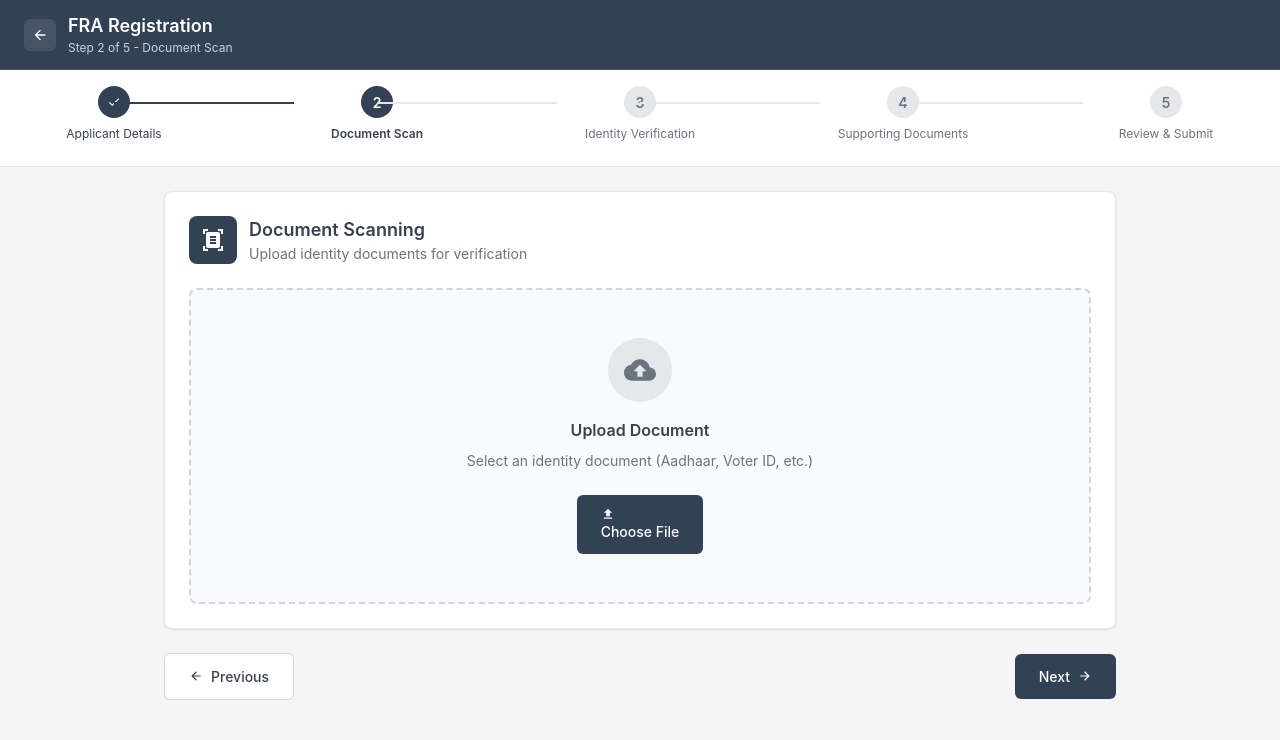
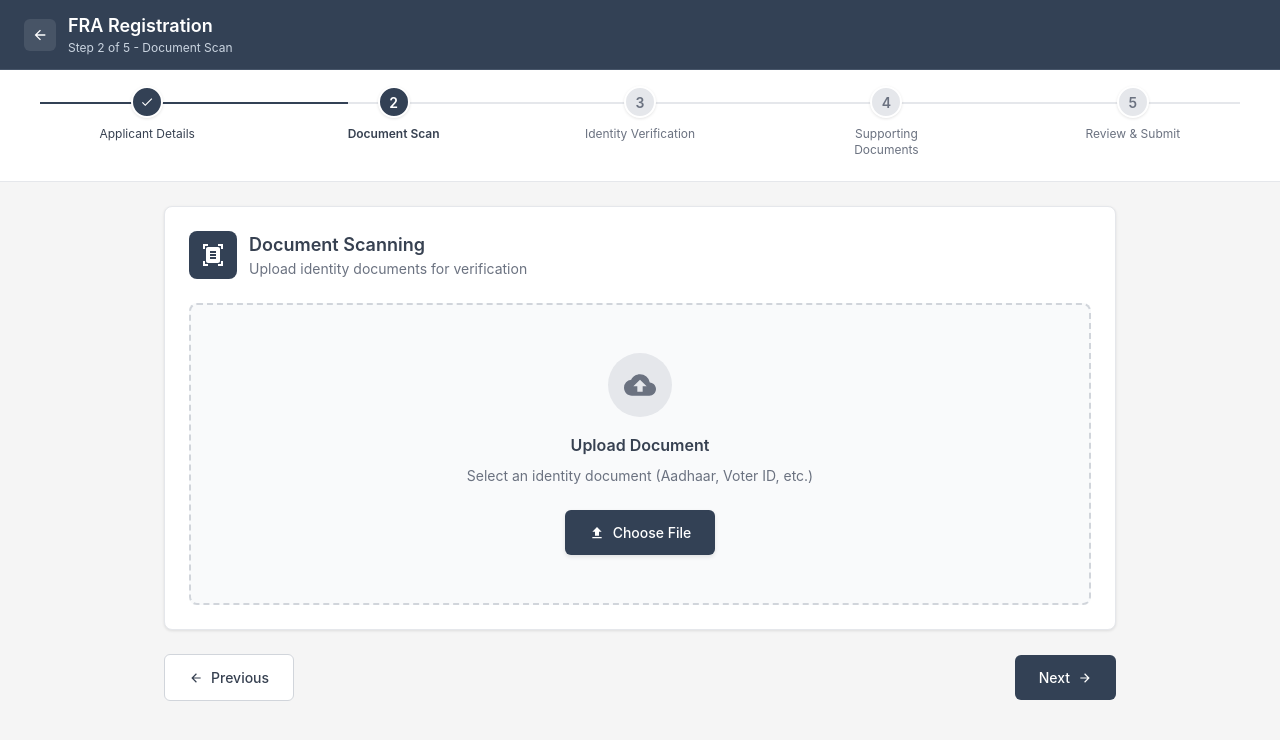
Before and after one commit to Abhaysoft-inc/sih-mvp, a Next.js app: page /register/new in a window 1280 px wide. Both pictures are taken after a click on the button "Next". Shown: the top 740 px of the page. Built offline with nearby package versions, Linux system fonts and the light colour scheme.

Commit message:
cam verification fixed

```diff
--- a/src/app/register/new/page.jsx
+++ b/src/app/register/new/page.jsx
@@ -43,6 +43,8 @@ export default function NewRegistrationPage() {
   })
   const [ocrData, setOcrData] = useState(null)
   const [uploadedFiles, setUploadedFiles] = useState([])
+  const [showCamera, setShowCamera] = useState(false)
+  const [stream, setStream] = useState(null)
 
   const router = useRouter()
 
@@ -124,28 +126,69 @@ export default function NewRegistrationPage() {
   }
 
   const handleBiometricCapture = async (type) => {
+    if (type === 'photo') {
+      try {
+        setBiometricStatus('Requesting camera access...')
+        setBiometricProgress(20)
+
+        const mediaStream = await navigator.mediaDevices.getUserMedia({
+          video: {
+            width: { ideal: 1280 },
+            height: { ideal: 720 },
+            facingMode: 'user'
+          }
+        })
+
+        setStream(mediaStream)
+        setShowCamera(true)
+        setBiometricStatus('Camera ready - Position your face in the frame')
+        setBiometricProgress(50)
+
+        // Auto-capture after 3 seconds
+        setTimeout(async () => {
+          if (mediaStream) {
+            setBiometricStatus('Capturing photo...')
+            setBiometricProgress(80)
+
+            // Simulate capture
+            await new Promise(resolve => setTimeout(resolve, 1000))
+
+            setBiometricStatus('Photo captured successfully!')
+            setBiometricProgress(100)
+
+            // Stop camera
+            mediaStream.getTracks().forEach(track => track.stop())
+            setShowCamera(false)
+            setStream(null)
+
+            updateFormData({
+              biometrics: {
+                ...formData.biometrics,
+                photo: {
+                  captured: true,
+                  timestamp: new Date().toISOString(),
+                  quality: 'high'
+                }
+              }
+            })
+
+            setTimeout(() => {
+              setBiometricProgress(0)
+              setBiometricStatus('')
+            }, 1500)
+          }
+        }, 3000)
+
+      } catch (error) {
+        console.error("Camera access failed:", error)
+        setBiometricStatus('Camera access denied. Please check permissions.')
+        setBiometricProgress(0)
+      }
+    } else if (type === 'thumbprint') {
       setLoading(true)
       setBiometricProgress(0)
 
       try {
-      if (type === 'photo') {
-        setBiometricStatus('Initializing camera for photo capture...')
-        await new Promise(resolve => setTimeout(resolve, 800))
-        setBiometricProgress(25)
-
-        setBiometricStatus('Please look at the camera...')
-        await new Promise(resolve => setTimeout(resolve, 1200))
-        setBiometricProgress(50)
-
-        setBiometricStatus('Analyzing face position...')
-        await new Promise(resolve => setTimeout(resolve, 1000))
-        setBiometricProgress(75)
-
-        setBiometricStatus('Photo captured successfully!')
-        await new Promise(resolve => setTimeout(resolve, 500))
-        setBiometricProgress(100)
-
-      } else if (type === 'thumbprint') {
         setBiometricStatus('Initializing fingerprint scanner...')
         await new Promise(resolve => setTimeout(resolve, 800))
         setBiometricProgress(20)
@@ -161,12 +204,11 @@ export default function NewRegistrationPage() {
         setBiometricStatus('Thumbprint captured successfully!')
         await new Promise(resolve => setTimeout(resolve, 500))
         setBiometricProgress(100)
-      }
 
         updateFormData({
           biometrics: {
             ...formData.biometrics,
-          [type]: {
+            thumbprint: {
               captured: true,
               timestamp: new Date().toISOString(),
               quality: 'high'
@@ -183,6 +225,7 @@ export default function NewRegistrationPage() {
           setBiometricProgress(0)
           setBiometricStatus('')
         }, 1000)
+      }
     }
   }
 
@@ -466,16 +509,21 @@ export default function NewRegistrationPage() {
                   Select an identity document (Aadhaar, Voter ID, etc.)
                 </p>
                 <label style={{
-                  display: "inline-block",
+                  display: "inline-flex",
+                  alignItems: "center",
+                  gap: "8px",
                   backgroundColor: "#334155",
                   color: "white",
                   padding: "12px 24px",
                   borderRadius: "6px",
                   fontSize: "14px",
                   fontWeight: "500",
-                  cursor: "pointer"
+                  cursor: "pointer",
+                  border: "none",
+                  boxShadow: "0 2px 4px rgba(0,0,0,0.1)",
+                  transition: "all 0.2s ease"
                 }}>
-                  <MdUpload style={{ marginRight: "8px" }} />
+                  <MdUpload style={{ fontSize: "16px" }} />
                   Choose File
                   <input
                     type="file"
@@ -774,6 +822,54 @@ export default function NewRegistrationPage() {
                 padding: "24px",
                 textAlign: "center"
               }}>
+                {showCamera ? (
+                  <div style={{
+                    marginBottom: "16px"
+                  }}>
+                    <video
+                      ref={(video) => {
+                        if (video && stream) {
+                          video.srcObject = stream
+                          video.play()
+                        }
+                      }}
+                      style={{
+                        width: "100%",
+                        maxWidth: "240px",
+                        height: "180px",
+                        borderRadius: "8px",
+                        backgroundColor: "#000",
+                        marginBottom: "12px",
+                        objectFit: "cover"
+                      }}
+                      autoPlay
+                      muted
+                    />
+                    <div style={{
+                      fontSize: "12px",
+                      color: "#6b7280",
+                      marginBottom: "8px"
+                    }}>
+                      {biometricStatus}
+                    </div>
+                    <div style={{
+                      width: "100%",
+                      height: "4px",
+                      backgroundColor: "#f3f4f6",
+                      borderRadius: "2px",
+                      overflow: "hidden"
+                    }}>
+                      <div style={{
+                        width: `${biometricProgress}%`,
+                        height: "100%",
+                        backgroundColor: "#334155",
+                        borderRadius: "2px",
+                        transition: "width 0.3s ease"
+                      }}></div>
+                    </div>
+                  </div>
+                ) : (
+                  <>
                     <div style={{
                       width: "80px",
                       height: "80px",
@@ -797,7 +893,7 @@ export default function NewRegistrationPage() {
                     }}>
                       Live Photo Capture
                     </h4>
-                {loading && biometricStatus.includes('photo') ? (
+                    {biometricStatus && !formData.biometrics?.photo ? (
                       <div>
                         <div style={{
                           fontSize: "14px",
@@ -852,6 +948,8 @@ export default function NewRegistrationPage() {
                       >
                         Capture Photo
                       </button>
+                    )}
+                  </>
                 )}
               </div>
 
@@ -1305,8 +1403,30 @@ export default function NewRegistrationPage() {
           display: "flex",
           justifyContent: "space-between",
           alignItems: "flex-start",
-          marginBottom: "8px"
+          marginBottom: "8px",
+          position: "relative"
         }}>
+          {/* Connecting Line */}
+          <div style={{
+            position: "absolute",
+            top: "16px",
+            left: "16px",
+            right: "16px",
+            height: "2px",
+            backgroundColor: "#e5e7eb",
+            zIndex: 1
+          }} />
+          <div style={{
+            position: "absolute",
+            top: "16px",
+            left: "16px",
+            width: `${((currentStep - 1) / (steps.length - 1)) * 100}%`,
+            height: "2px",
+            backgroundColor: "#334155",
+            zIndex: 2,
+            transition: "width 0.3s ease"
+          }} />
+
           {steps.map((step, index) => (
             <div
               key={step.id}
@@ -1316,7 +1436,7 @@ export default function NewRegistrationPage() {
                 alignItems: "center",
                 flex: 1,
                 position: "relative",
-                maxWidth: "180px"
+                zIndex: 3
               }}
             >
               <div style={{
@@ -1330,7 +1450,9 @@ export default function NewRegistrationPage() {
                 justifyContent: "center",
                 fontSize: "14px",
                 fontWeight: "600",
-                marginBottom: "8px"
+                marginBottom: "8px",
+                border: "2px solid white",
+                boxShadow: "0 1px 3px rgba(0,0,0,0.1)"
               }}>
                 {step.id < currentStep ? <MdCheck /> : step.id}
               </div>
@@ -1340,24 +1462,10 @@ export default function NewRegistrationPage() {
                 fontWeight: step.id === currentStep ? "600" : "400",
                 textAlign: "center",
                 lineHeight: "1.3",
-                whiteSpace: "nowrap",
-                overflow: "hidden",
-                textOverflow: "ellipsis",
-                maxWidth: "100%"
+                maxWidth: "120px"
               }}>
                 {step.title}
               </div>
-              {index < steps.length - 1 && (
-                <div style={{
-                  position: "absolute",
-                  top: "16px",
-                  left: "50%",
-                  right: "-50%",
-                  height: "2px",
-                  backgroundColor: step.id < currentStep ? "#334155" : "#e5e7eb",
-                  zIndex: 1
-                }} />
-              )}
             </div>
           ))}
         </div>
```
Lines whose indentation alone changed are shown as unchanged.
